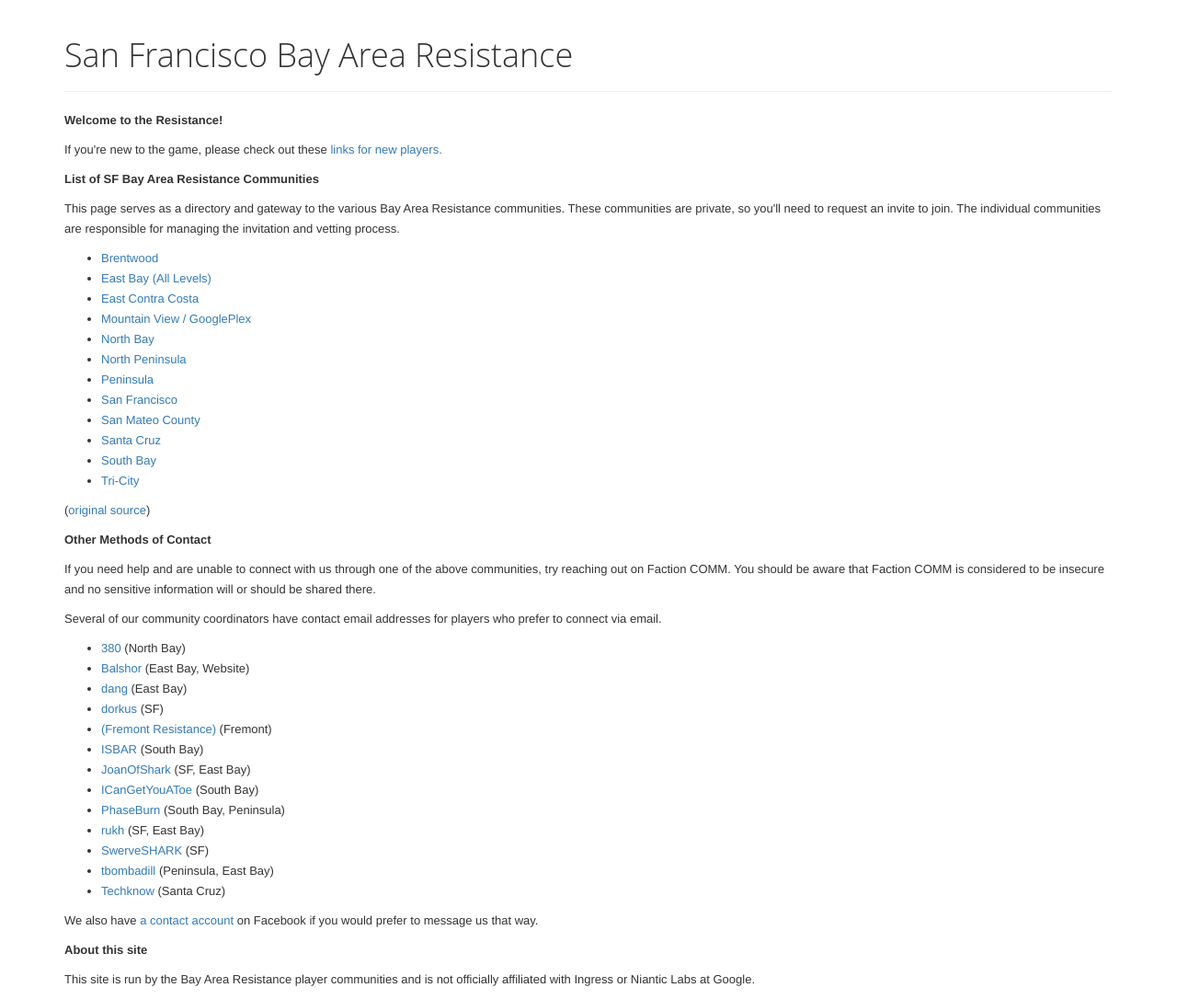
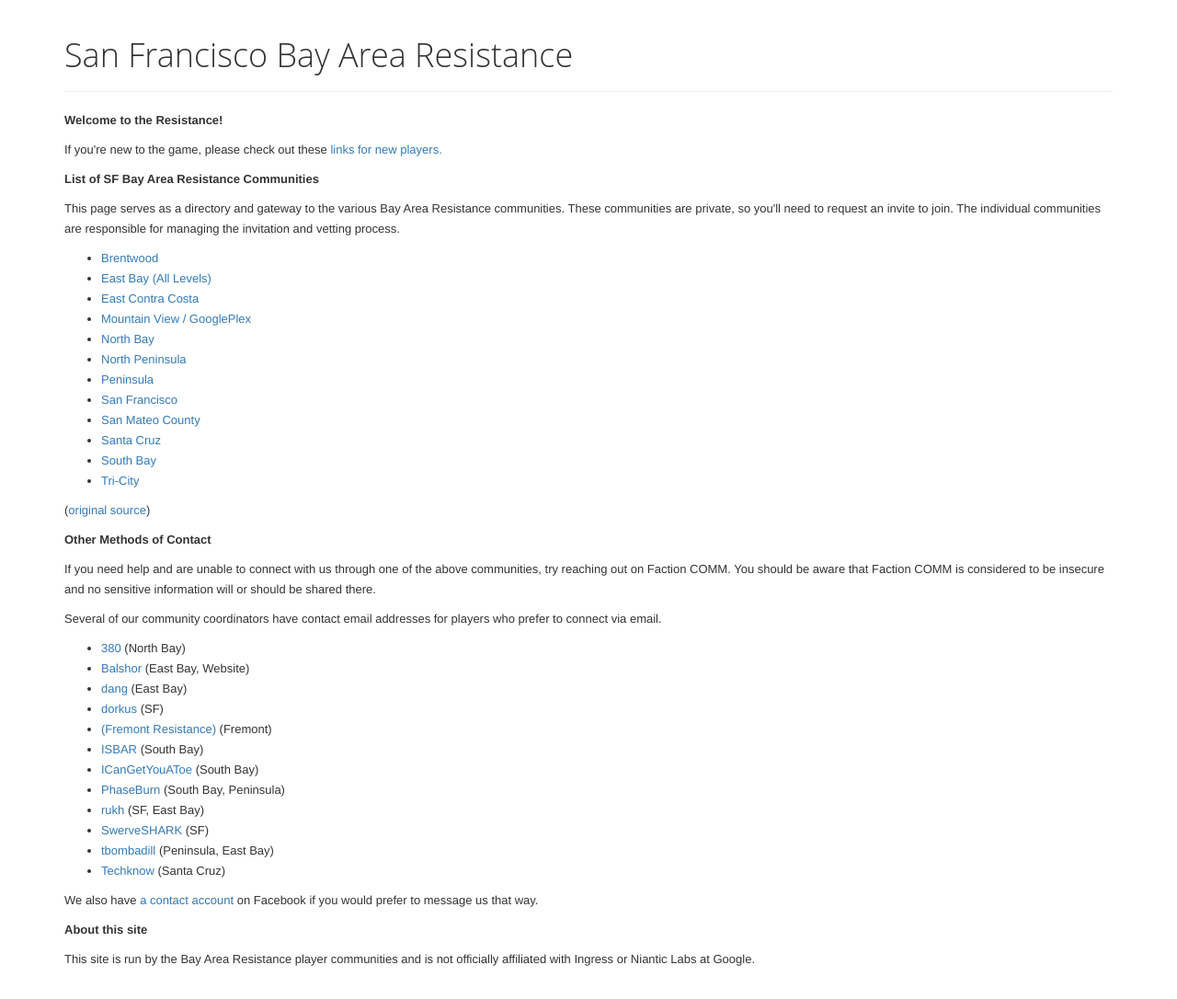
Before and after one commit to balshor/sfbay.resists.org, a Jekyll site: the page built from index.html, in a window 1280 px wide. Shown: the whole page at 92% size. Built offline with Jekyll 4.4.1, drawn with Linux system fonts in a browser that asks for light colours; nearby versions of some CDN libraries; after the commit the page ends 1064 px from its top, so only the background shows below that.

Commit message:
Remove JoanOfShark

```diff
--- a/_data/contacts.yaml
+++ b/_data/contacts.yaml
@@ -22,10 +22,6 @@
   email: southbay.resistance@gmail.com
   area: South Bay
 
-- agent: JoanOfShark
-  email: joanofshark.ingress@gmail.com
-  area:  SF, East Bay
-
 - agent: ICanGetYouAToe
   email: ICanGetYouAToe@resists.org
   area: South Bay
```
